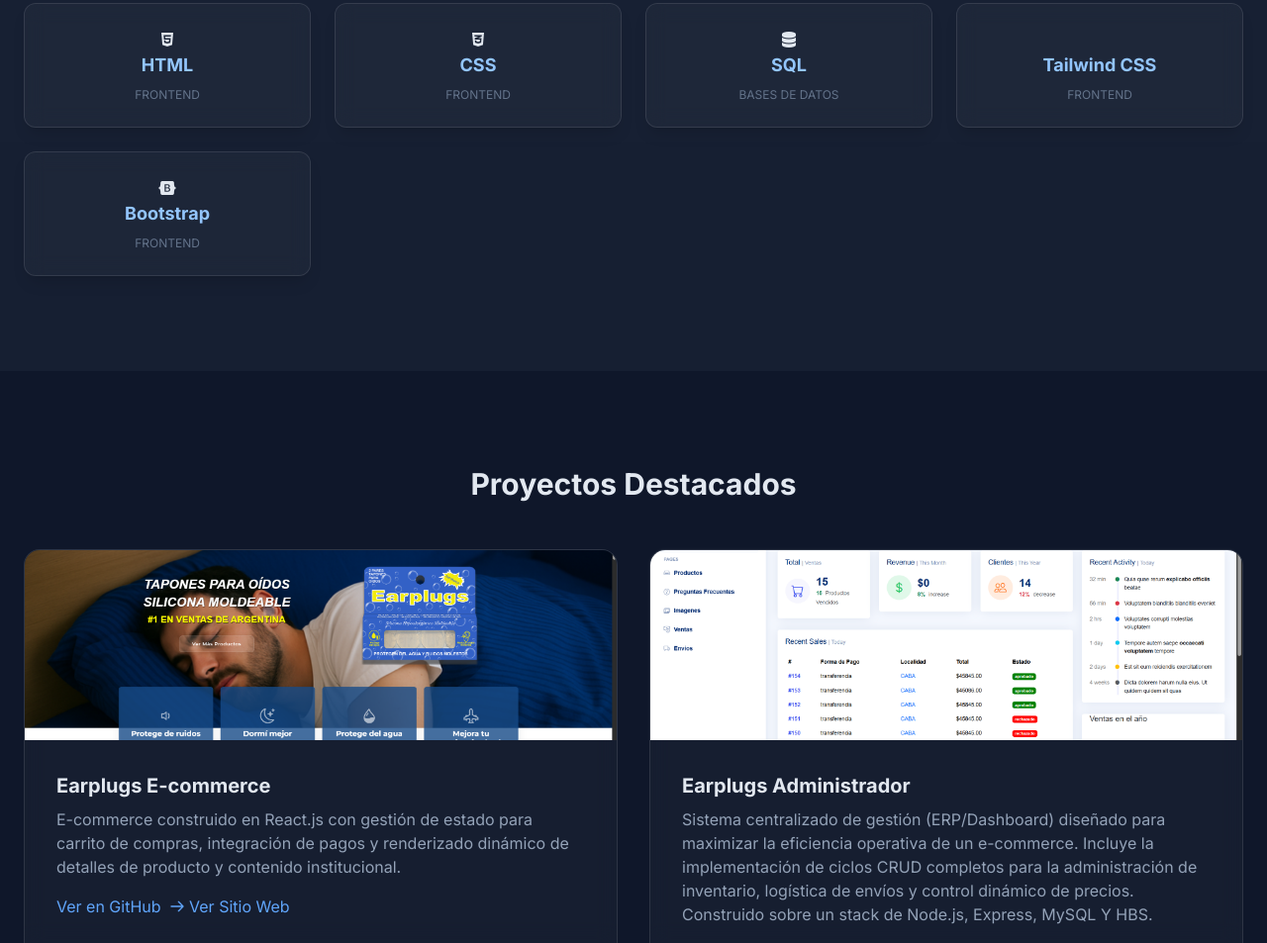
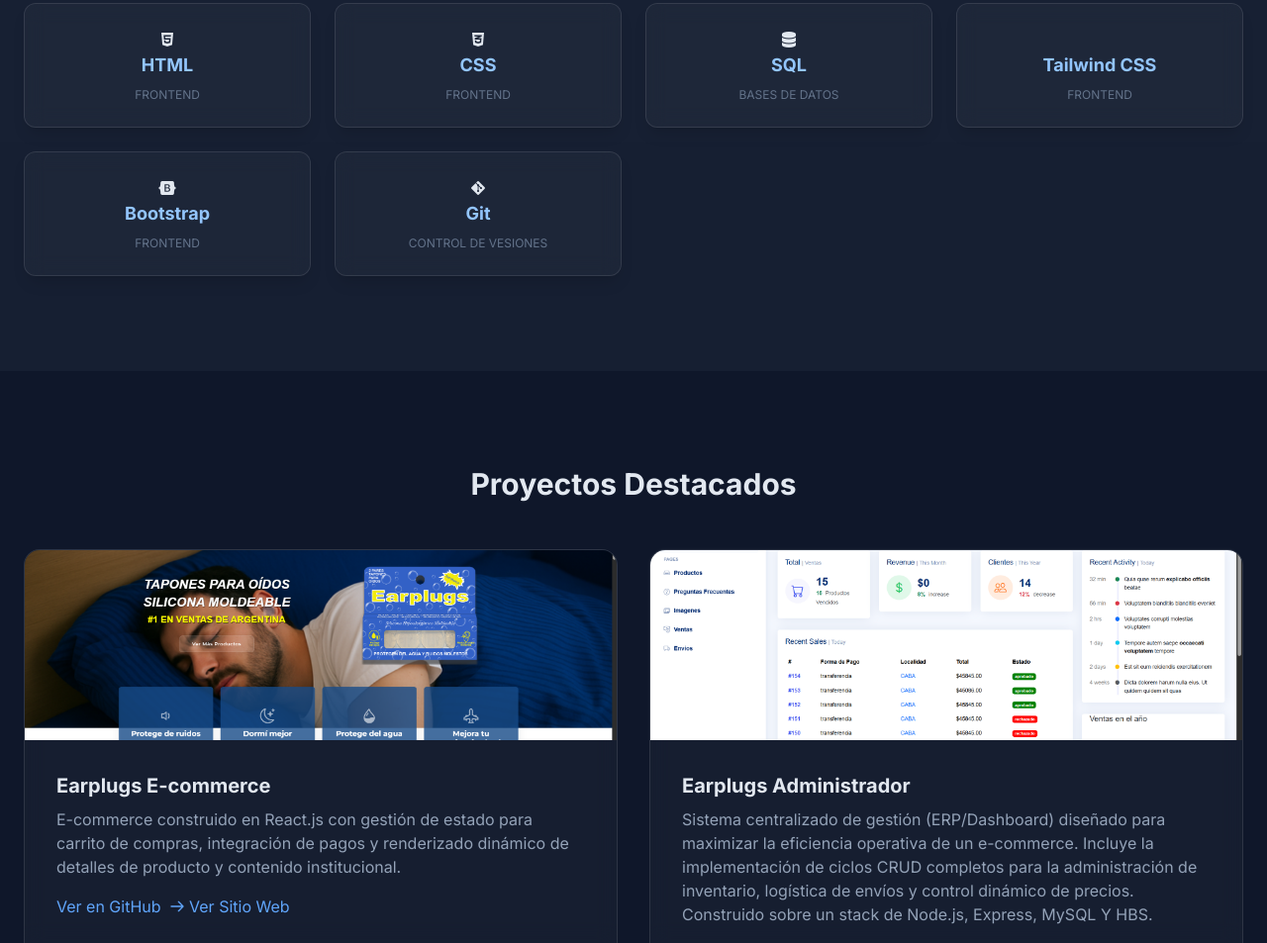
Before and after one commit to GLMahon99/my-portfolio, a plain HTML site: page index.html in a window 1280 px wide. Shown: the part 1127-2080 px from the top of the page at 99% size. Drawn offline with nearby package versions, Linux system fonts and the light colour scheme.

Commit message:
agrego git a skills

```diff
--- a/index.html
+++ b/index.html
@@ -130,6 +130,12 @@
                     <i class="fa-brands fa-bootstrap"></i>
                     <p class="font-bold text-lg text-blue-300">Bootstrap</p>
                     <p class="text-xs text-slate-500 uppercase mt-2">Frontend</p>
+                </div>
+                <div class="glass p-6 rounded-xl text-center hover:scale-105 transition shadow-lg" data-aos="fade-up"
+                    data-aos-delay="400">
+                    <i class="fa-brands fa-git-alt"></i>
+                    <p class="font-bold text-lg text-blue-300">Git</p>
+                    <p class="text-xs text-slate-500 uppercase mt-2">Control de Vesiones</p>
                 </div>
             </div>
         </div>
```
